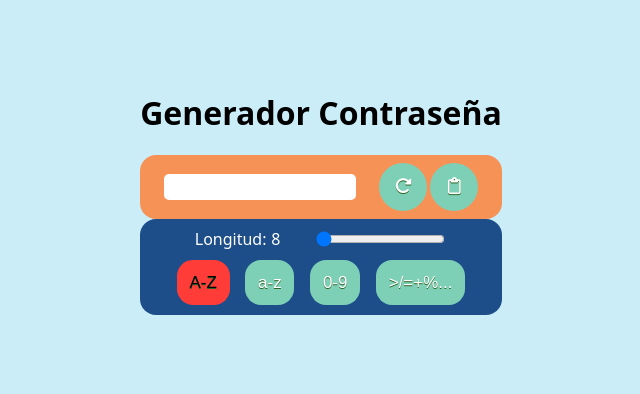
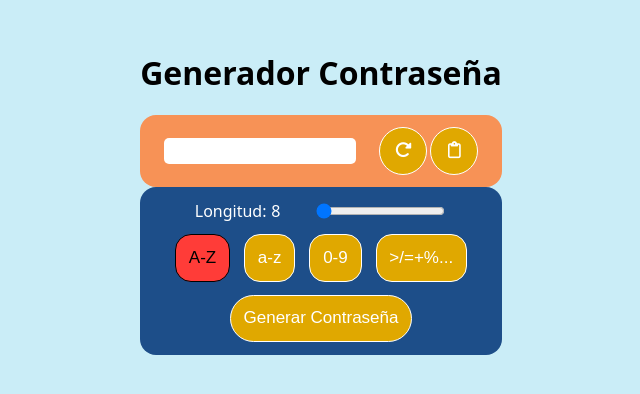
Before and after one commit to JuanGlaria/Password-Generator, a React (Vite) app: page / in a window 1280 px wide. Shown: the part 216-610 px from the top of the page, without its empty margins (319-959 px from the left). Built offline with nearby package versions, Linux system fonts and the light colour scheme.

Commit message:
Grandes cambios

```diff
--- a/src/App.css
+++ b/src/App.css
@@ -4,7 +4,7 @@
 
 
 .container{
-  height: 10rem;
+  height: 15rem;
   width: auto;
   display: flex;
   flex-direction: column;
--- a/src/components/Buttons.css
+++ b/src/components/Buttons.css
@@ -1,5 +1,5 @@
 .btn {
-    background-color: #7DCFB6;
+    background-color: #E0A800;
     border: none;
     display: inline-block;
     cursor: pointer;
@@ -8,14 +8,21 @@
     font-size: 17px;
     padding: 0.8rem;
     text-decoration: none;
-    text-shadow: 0px 1px 0px #2f6627;
+    border: 1px solid;
 }
 .passwordInputSection-btnGroup>.btn{
     border-radius: 100%;
     width: 3rem;
     height: 3rem;
+
 }
 
 .optionsSections-Characters>.btn{
     border-radius: 1rem;
 }
+.btn-generatePassword>.btn{
+    border-radius: 2rem;
+}
+.btn:hover{
+    background-color: #D08500;
+}
--- a/src/components/PasswordGenerator.css
+++ b/src/components/PasswordGenerator.css
@@ -1,7 +1,7 @@
 .passwordInputSection {
     display: flex;
     background-color: #F79256;
-    height: 40%;
+    height: 30%;
     justify-content: space-evenly;
     align-items: center;
     border-radius: 1rem;
@@ -9,9 +9,6 @@
 
 .passwordInputSection>input {
     height: 1rem;
-    /* padding-top: 0.2rem;
-    padding-bottom: 0.2rem;
-    padding-left: 0.5rem; */
     padding: 0.3rem 0rem;
     width: 12rem;
     outline: none;
@@ -27,7 +24,7 @@
 }
 
 .optionsSections {
-    height: 60%;
+    height: 70%;
     display: flex;
     flex-direction: column;
     align-items: center;
@@ -69,7 +66,6 @@
     left: 70%;
 }
 body>.copyToClickBoard{
-
     left: 0%;
     top: 0%;
 }
--- a/src/components/PasswordGenerator.jsx
+++ b/src/components/PasswordGenerator.jsx
@@ -10,6 +10,8 @@ export const PasswordGenerator = () => {
     const [numbers, setNumers] = useState(false)
     const [charactersEspeciales, setCharactersEspeciales] = useState(false)
     const [copyToClipboard, setCopyToClipboard] = useState(false)
+    // const [allowGeneratePassword, setAllowGeneratePassword] = useState(true)
+    const allowGeneratePassword = true
 
 
     useEffect(() => {
@@ -20,6 +22,7 @@ export const PasswordGenerator = () => {
     }, [])
 
     const handlePasswordChange = () => {
+        if (allowGeneratePassword === true) {
             let valueRange = document.getElementById('valueRange').value
             setPasswordLength(valueRange)
             let finalPassword = '';
@@ -52,6 +55,7 @@ export const PasswordGenerator = () => {
             setPassword(finalPassword);
             console.log(characters)
         }
+    }
 
     const handleClickMayus = () => {
         setLetraMayus(prevValue => !prevValue)
@@ -73,10 +77,13 @@ export const PasswordGenerator = () => {
         handlePasswordChange()
     }
 
+    const AllowGeneratePassword = () => {
+        handlePasswordChange()
+    }
+
     const copyToClipBoard = () => {
+        navigator.clipboard.writeText(password)
 
-        navigator.clipboard.writeText(password)
-        setCopyToClipboard(prevValue => !prevValue)
 
     }
 
@@ -98,13 +105,15 @@ export const PasswordGenerator = () => {
                         </div>
                         <input type="range" name="longitud" id="valueRange" list='values' min="8" max="20" step="1" onChange={handlePasswordChange} />
                     </div>
-
                     <div className='optionsSections-Characters'>
                         <Button name='A-Z' click={handleClickMayus} activo={letrasMayus} />
                         <Button name='a-z' click={handleClickMinus} activo={letrasMinus} />
                         <Button name='0-9' click={handleClickNumeros} activo={numbers} />
                         <Button name='>/=+%...' click={handleClickCharEspeciales} activo={charactersEspeciales} />
                     </div>
+                    <div className='btn-generatePassword'>
+                        <Button name='Generar Contraseña' click={AllowGeneratePassword} ></Button>
+                    </div>
                 </div>
             </main>
         </>
```
Lines whose indentation alone changed are shown as unchanged.
